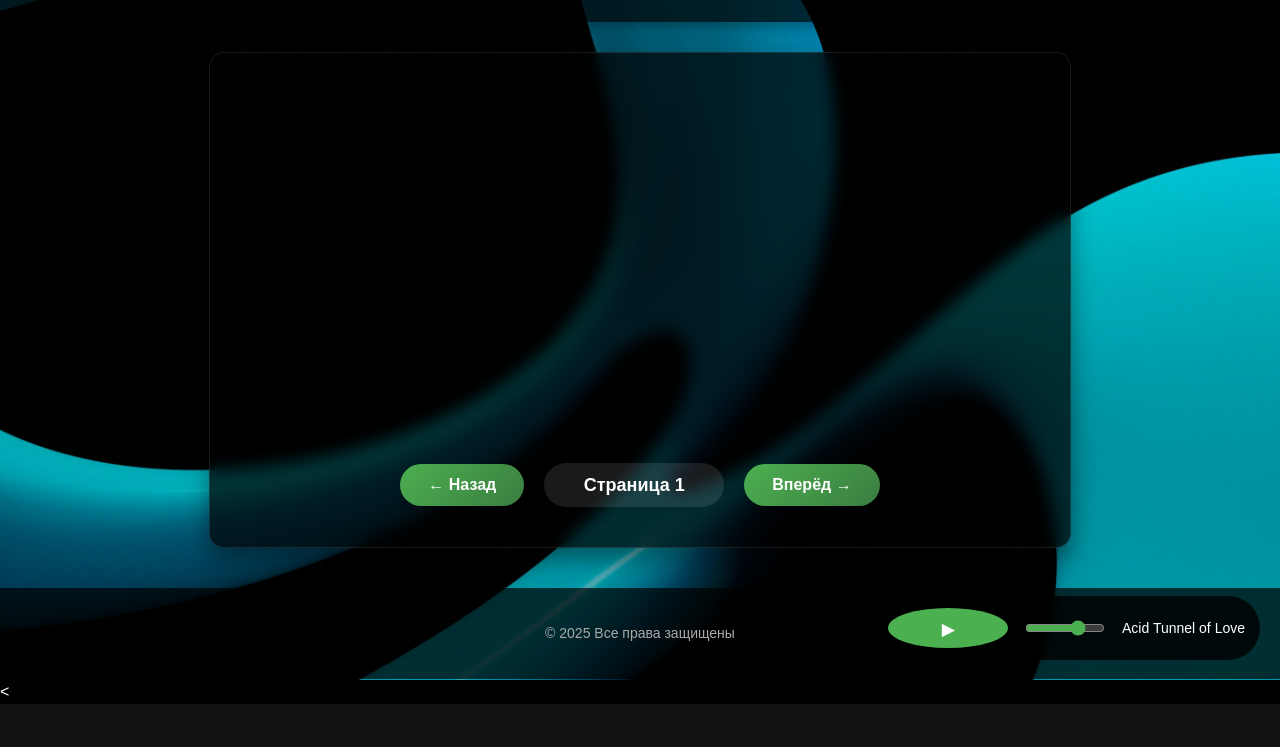
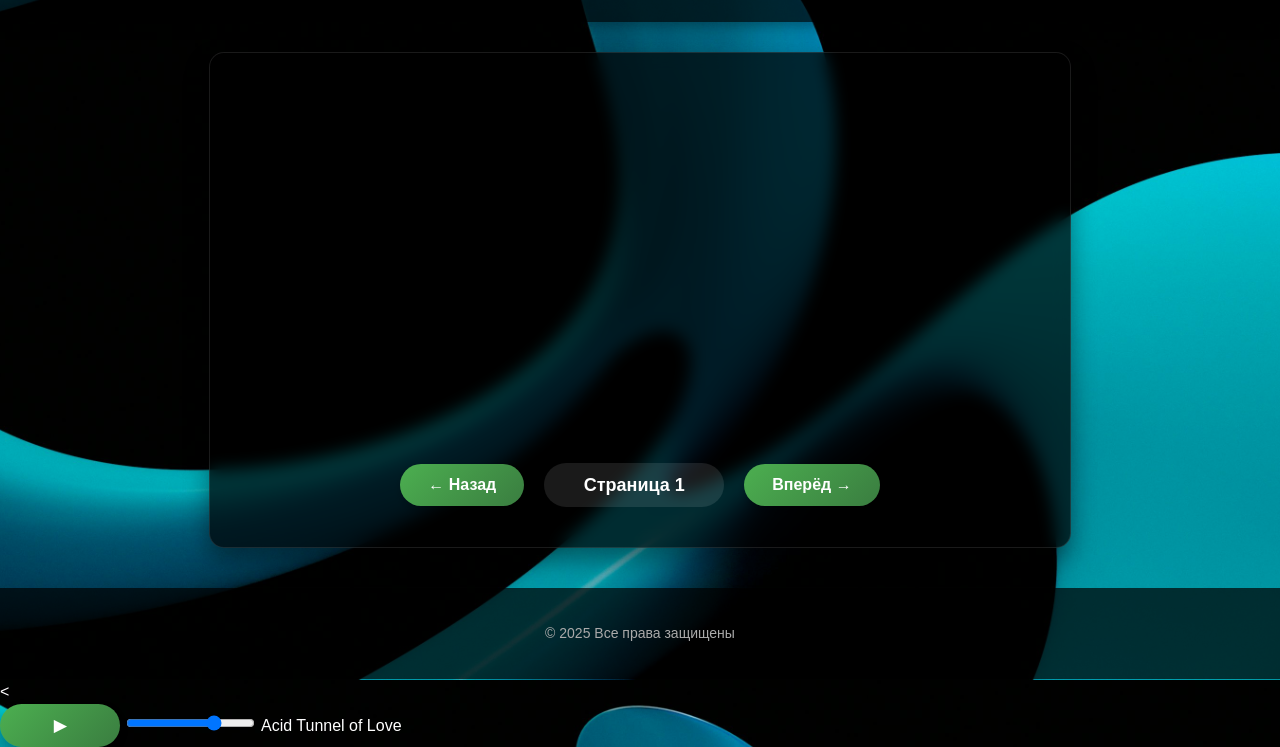
Before and after one commit to Maffa4kin/comics, a plain HTML site: page index.html in a window 1280 px wide. Shown: the part 120-867 px from the top of the page. Before the commit the page ends 824 px from the top, so only its background shows below. Drawn offline with Linux system fonts and the light colour scheme.

Commit message:
Update style.css

```diff
--- a/style.css
+++ b/style.css
@@ -239,44 +239,3 @@ footer { animation-delay: 0.8s; }
     }
 }
 /* ПЛЕЕР */
-.custom-player {
-  position: fixed;
-  bottom: 20px;
-  right: 20px;
-  background: rgba(0, 0, 0, 0.8);
-  padding: 12px 15px;
-  border-radius: 50px;
-  display: flex;
-  align-items: center;
-  gap: 15px;
-  z-index: 1000;
-  backdrop-filter: blur(5px);
-}
-
-#play-btn {
-  background: #4CAF50;
-  border: none;
-  width: 40px;
-  height: 40px;
-  border-radius: 50%;
-  color: white;
-  font-size: 16px;
-  cursor: pointer;
-  transition: all 0.3s;
-}
-
-#play-btn:hover {
-  transform: scale(1.1);
-}
-
-#volume {
-  width: 80px;
-  accent-color: #4CAF50;
-}
-
-#track-name {
-  color: white;
-  font-family: Arial, sans-serif;
-  font-size: 14px;
-  min-width: 120px;
-}
```
